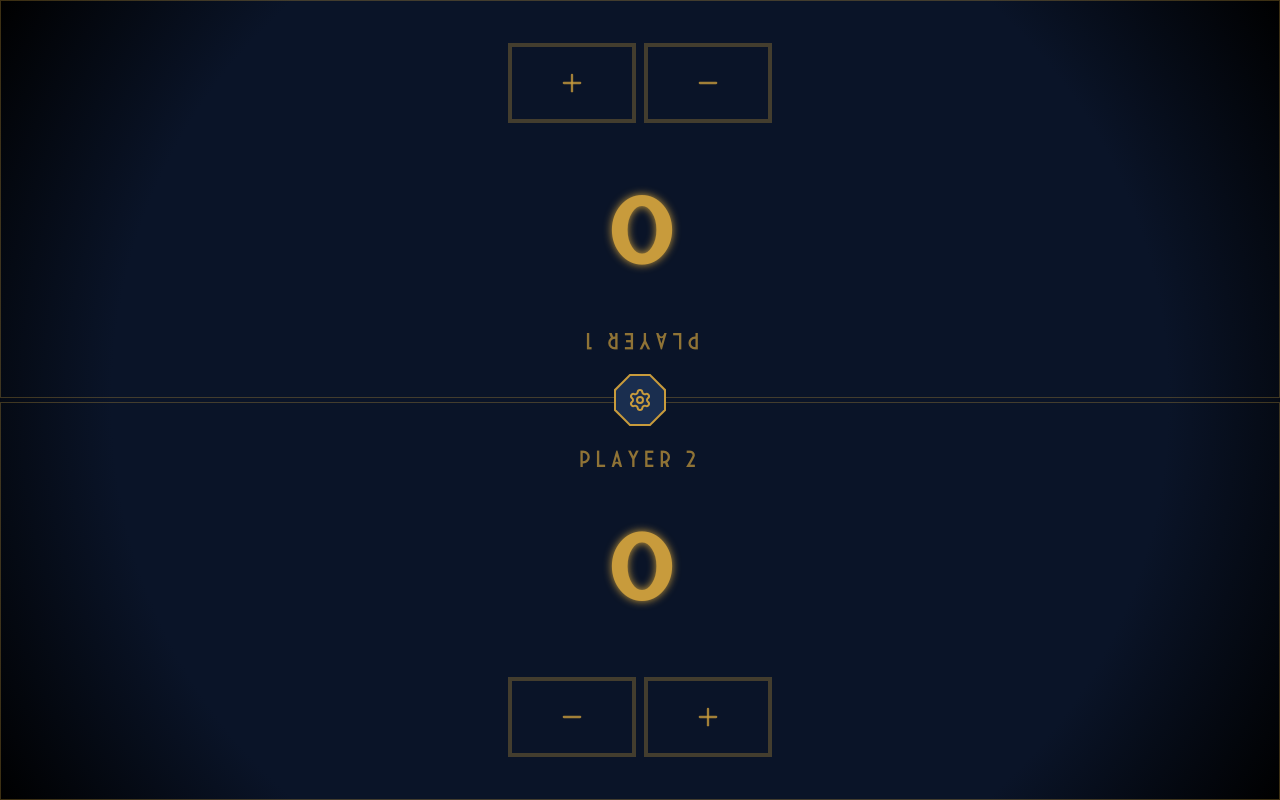
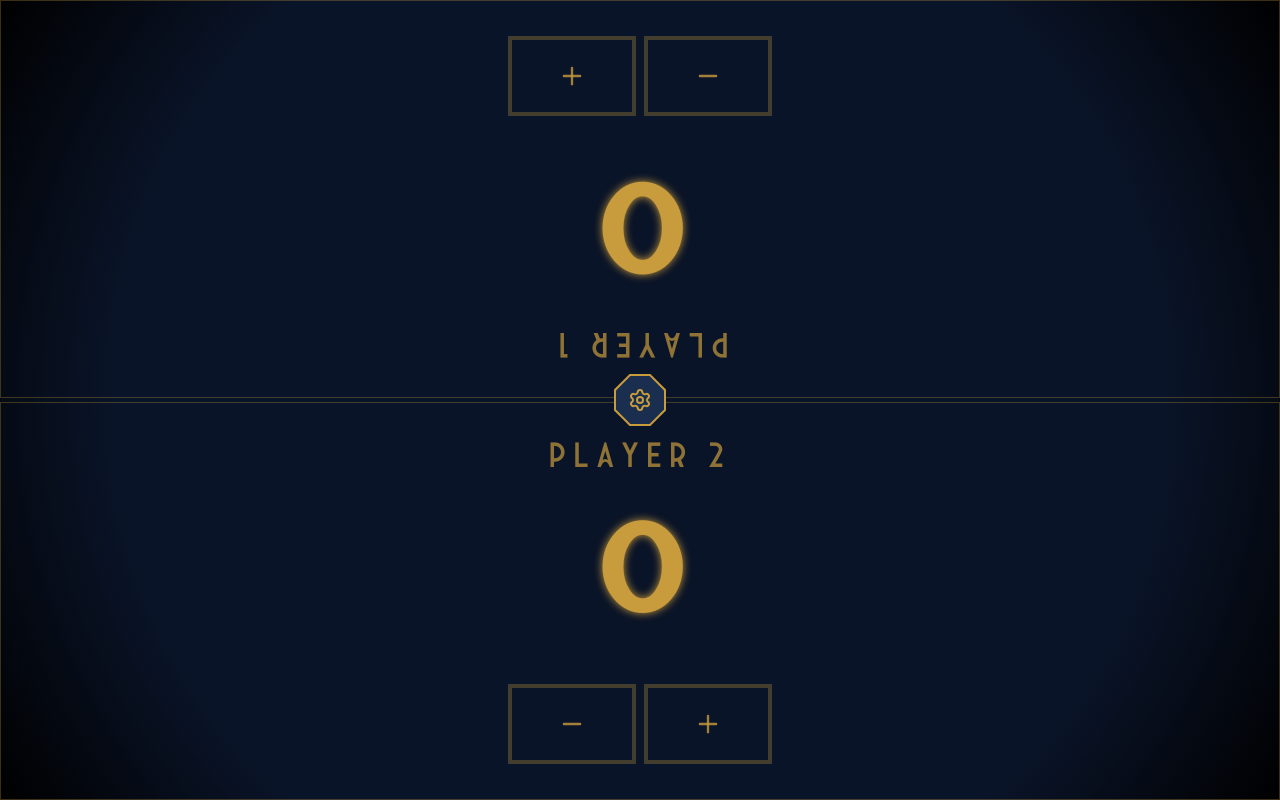
Before and after one commit to MerlinSleeps/runic-counter, a React (Vite) app: page / in a window 1280 px wide. Built offline with nearby package versions, Linux system fonts and the light colour scheme; a web font is replaced by a local one.

Commit message:
Slight adjustment on scaling labels

```diff
--- a/src/App.tsx
+++ b/src/App.tsx
@@ -179,7 +179,7 @@ return (
 
             <button
               onClick={() => setShowRuneModalFor(index)}
-              className="text-xl md:text-2xl text-arcane-gold/70 tracking-[.2em] uppercase
+              className="text-xl md:text-2xl lg:text-3xl xl:text-4xl text-arcane-gold/70 tracking-[.2em] uppercase
                         hover:text-hextech-blue transition-colors duration-200">
               Player {index + 1}
             </button>
--- a/src/index.css
+++ b/src/index.css
@@ -16,27 +16,22 @@
   background-color: #0A1428;
   background-image: radial-gradient(circle at center, #1A2E4F 30%, #0A1428 100%);
 }
-  /* --- 1. Player Score Text --- */
   .player-score {
     @apply font-arcane font-black transition-all duration-300
-    /* Default (Small Phone) */
-    text-6xl
-    /* Small Phone - Landscape */
-    landscape:text-5xl
-    /* Tablet (md) & up */
-    md:text-8xl
-    lg:text-9xl
-    landscape:lg:text-8xl;
+    text-8xl
+    landscape:text-6xl
+    landscape:lg:text-8xl
+    landscape:xl:text-9xl
+    portrait:text-9xl
+    portrait:md:text-9xl
+    portrait:lg:text-9xl
+    portrait:xl:text-9xl;
   }
 
   .player-button {
-    /* Default (Small Phone) */
     @apply w-12 h-12
-    /* Small Phone - Landscape */
     landscape:w-16 landscape:h-16
-    /* Tablet (md) & up */
     md:w-20 md:h-20 md:border-2
-    /* Desktop (lg) & up */
     lg:w-32 lg:h-32
     landscape:lg:w-32 landscape:lg:h-20
     landscape:lg:border-4
@@ -79,7 +74,7 @@
 
   @media (max-height: 450px) {
   .player-score {
-    @apply text-5xl;
+    @apply text-6xl;
   }
   .player-button {
     @apply w-14 h-14 border-0;
```
